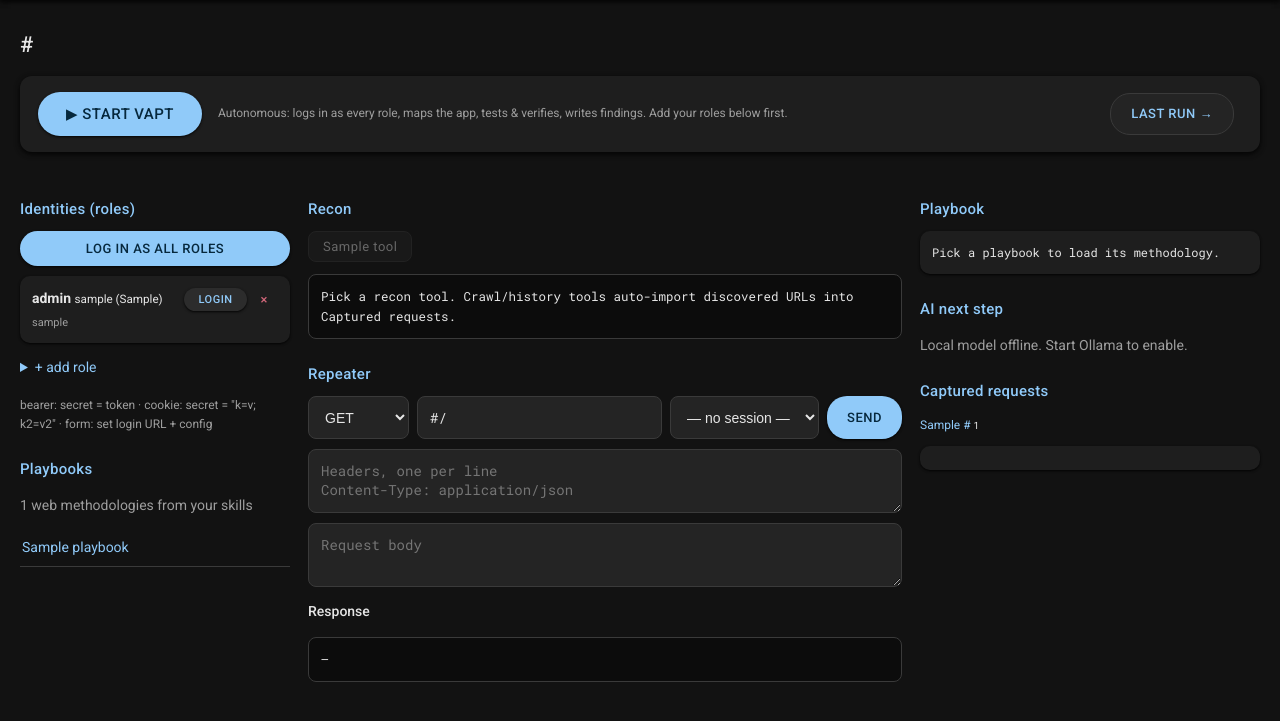
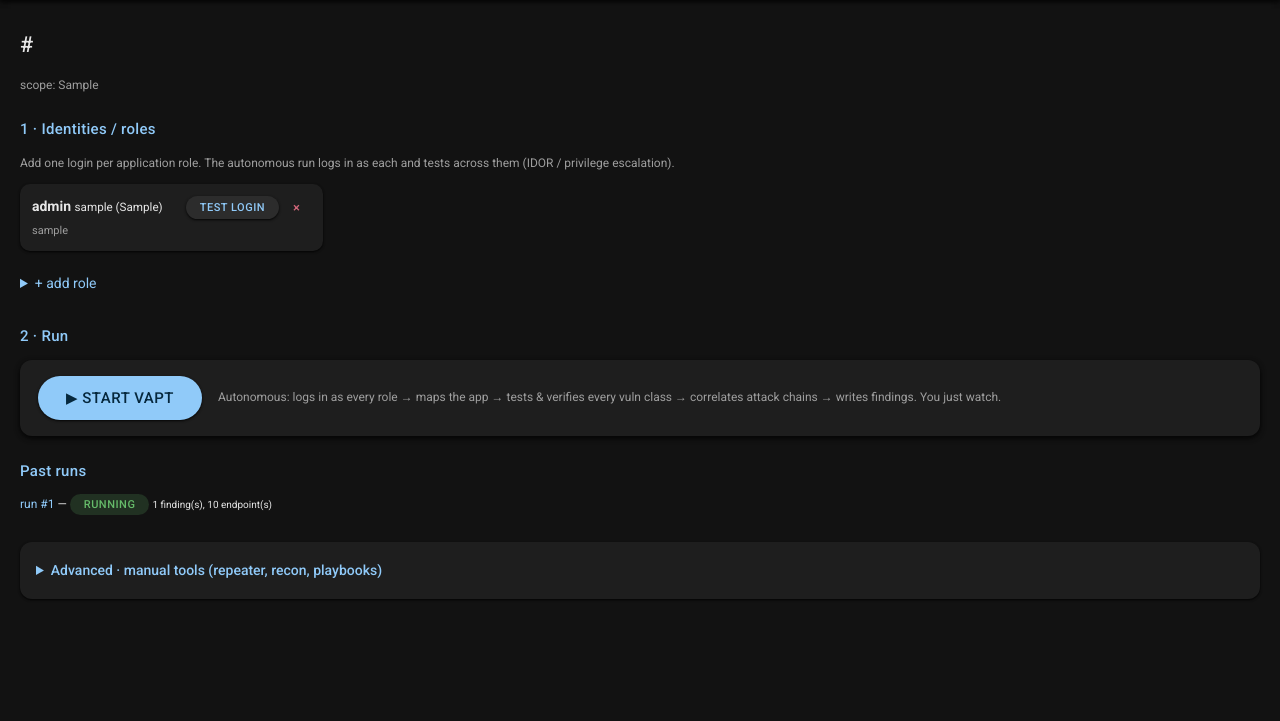
Before and after one commit to FindYourBugs/vaptbench, a Flask app: template templates/workbench.html in a window 1280 px wide. Shown: the part 56-777 px from the top of the page. Run offline with Flask 3, Linux system fonts and the light colour scheme; tables that the repository leaves empty hold one stand-in row (values such as "Sample post"); the template is opened without the code that fills it: values that come from a table or form of the project are taken from there, most other values are stand-ins (such as "Sample title", 1, 10 or a date in 2020).

Commit message:
UI: make autonomous flow primary; collapse manual tools
Target page now leads with (1) roles, (2) Start VAPT, and past runs.
Repeater, recon runners, playbooks, captured requests and the access
matrix move into a collapsed 'Advanced · manual tools' section so the
autonomous run is the main interaction, not the manual workbench.

Co-Authored-By: Claude Opus 4.8 <noreply@anthropic.com>

```diff
--- a/static/style.css
+++ b/static/style.css
@@ -144,5 +144,10 @@ td,th{border:1px solid var(--outline);padding:6px 10px;text-align:left}
 th{background:var(--surface-2);font-weight:500}
 
 details summary{cursor:pointer;color:var(--primary);padding:6px 0}
+.idents{display:grid;grid-template-columns:repeat(auto-fill,minmax(260px,1fr));gap:10px;margin-bottom:8px}
+.addrole{margin:6px 0 4px}
+.advanced{margin-top:28px;background:var(--surface);border-radius:var(--r);padding:8px 16px;box-shadow:var(--e1)}
+.advanced>summary{font-weight:500;padding:10px 0}
+.advanced h3{color:var(--primary);margin:16px 0 8px}
 
 @media(max-width:1100px){.cols3{grid-template-columns:1fr}.cols-run{grid-template-columns:1fr}.cols{grid-template-columns:1fr}}
--- a/templates/workbench.html
+++ b/templates/workbench.html
@@ -1,24 +1,14 @@
 {% extends "base.html" %}
-{% block title %}Workbench — {{ t.base_url }}{% endblock %}
+{% block title %}Target — {{ t.base_url }}{% endblock %}
 {% block body %}
 <div class="wrap wide" data-tid="{{ t.id }}">
   <h1>{{ t.base_url }}</h1>
+  <p class="muted small">scope: {{ t.scope_rules.splitlines()|join(' · ') or '(none set)' }}</p>
 
-  <div class="startbar">
-    <form method="post" action="{{ url_for('web_workbench.start_vapt', tid=t.id) }}">
-      <button class="start">▶ Start VAPT</button>
-    </form>
-    <span class="startnote">Autonomous: logs in as every role, maps the app, tests &amp; verifies, writes findings. Add your roles below first.</span>
-    {% if t.runs %}
-      <a class="btn" href="{{ url_for('web_workbench.run_view', rid=t.runs[-1].id) }}">last run →</a>
-    {% endif %}
-  </div>
-
-  <div class="cols3">
-    <!-- LEFT: roles + playbooks -->
-    <aside>
-      <h2>Identities (roles)</h2>
-      {% if t.identities %}<button id="loginall" class="full">Log in as all roles</button>{% endif %}
+  <!-- STEP 1: roles -->
+  <h2>1 · Identities / roles</h2>
+  <p class="muted small">Add one login per application role. The autonomous run logs in as each and tests across them (IDOR / privilege escalation).</p>
+  <div class="idents">
     {% for i in t.identities %}
       <div class="ident">
         <div>
@@ -26,57 +16,79 @@
           <div class="lstat" id="lstat-{{ i.id }}">{{ i.login_status or 'not logged in' }}</div>
         </div>
         <div class="identbtns">
-            <button class="mini login-one" data-iid="{{ i.id }}">login</button>
+          <button class="mini login-one" data-iid="{{ i.id }}">test login</button>
           <form method="post" action="{{ url_for('engagements.delete_identity', iid=i.id) }}" class="inline">
             <button class="x">×</button>
           </form>
         </div>
       </div>
-      {% else %}<p class="muted">Add at least one role.</p>{% endfor %}
+    {% else %}<p class="muted">No roles yet — add at least one below (or run unauthenticated).</p>{% endfor %}
+  </div>
 
-      <details>
+  <details class="addrole">
     <summary>+ add role</summary>
     <form method="post" action="{{ url_for('engagements.new_identity', tid=t.id) }}" class="box">
       <input name="role" placeholder="role (admin, userA...)" required>
       <input name="username" placeholder="username / email">
-          <input name="secret" placeholder="password / token">
+      <input name="secret" placeholder="password / token / cookie string">
       <select name="auth_type">
         <option value="form">form login</option>
         <option value="bearer">bearer token</option>
         <option value="basic">basic</option>
         <option value="cookie">cookie</option>
       </select>
-          <input name="login_url" placeholder="login URL (for form)">
+      <input name="login_url" placeholder="login URL (for form login)">
       <textarea name="login_config" placeholder='form-login config (JSON, optional)&#10;{"username_field":"email","password_field":"password","csrf_field":"_token","success_contains":"Logout"}'></textarea>
       <button>Add role</button>
     </form>
+    <p class="muted small">bearer: secret = token · cookie: secret = "k=v; k2=v2" · form: set login URL + config</p>
   </details>
-      <p class="muted small">bearer: secret = token · cookie: secret = "k=v; k2=v2" · form: set login URL + config</p>
 
-      <h2>Playbooks</h2>
-      <p class="muted">{{ playbooks|length }} web methodologies from your skills</p>
+  <!-- STEP 2: run it -->
+  <h2>2 · Run</h2>
+  <div class="startbar">
+    <form method="post" action="{{ url_for('web_workbench.start_vapt', tid=t.id) }}">
+      <button class="start">▶ Start VAPT</button>
+    </form>
+    <span class="startnote">Autonomous: logs in as every role → maps the app → tests &amp; verifies every vuln class → correlates attack chains → writes findings. You just watch.</span>
+  </div>
+
+  {% if t.runs %}
+    <h2>Past runs</h2>
+    <ul class="reqs">
+      {% for r in t.runs|reverse %}
+        <li><a href="{{ url_for('web_workbench.run_view', rid=r.id) }}">run #{{ r.id }}</a>
+            — <span class="pill {{ r.status }}">{{ r.status }}</span>
+            <small>{{ r.findings_count }} finding(s), {{ r.endpoints_tested }} endpoint(s)</small></li>
+      {% endfor %}
+    </ul>
+  {% endif %}
+
+  <!-- OPTIONAL: manual tools, collapsed -->
+  <details class="advanced">
+    <summary>Advanced · manual tools (repeater, recon, playbooks)</summary>
+    <div class="cols3">
+      <aside>
+        <h3>Playbooks</h3>
+        <p class="muted small">{{ playbooks|length }} web methodologies from your skills</p>
         <ul class="pb">
           {% for p in playbooks %}
             <li><a href="#" class="pb-open" data-slug="{{ p.slug }}" title="{{ p.description }}">{{ p.name }}</a></li>
           {% endfor %}
         </ul>
-    </aside>
-
-    <!-- MIDDLE: recon + repeater -->
-    <section>
-      <h2>Recon</h2>
+        <h3>Recon tools</h3>
         <div class="tools">
           {% for tool in tools %}
             <button class="tool-run {{ 'off' if not tool.installed else '' }}"
                     data-tool="{{ tool.name }}" {{ 'disabled' if not tool.installed }}
-                  title="{{ tool.note }}{{ ' — NOT INSTALLED' if not tool.installed }}">
-            {{ tool.name }}
-          </button>
+                    title="{{ tool.note }}{{ ' — NOT INSTALLED' if not tool.installed }}">{{ tool.name }}</button>
           {% endfor %}
         </div>
-      <pre id="recon-out" class="resp">Pick a recon tool. Crawl/history tools auto-import discovered URLs into Captured requests.</pre>
+        <pre id="recon-out" class="resp">Recon output appears here.</pre>
+      </aside>
 
-      <h2>Repeater</h2>
+      <section>
+        <h3>Repeater</h3>
         <div class="rep">
           <div class="repline">
             <select id="method"><option>GET</option><option>POST</option><option>PUT</option><option>DELETE</option><option>PATCH</option></select>
@@ -94,20 +106,17 @@
         <pre id="resp" class="resp">—</pre>
       </section>
 
-    <!-- RIGHT: playbook panel + AI + access matrix -->
       <aside>
-      <h2>Playbook</h2>
+        <h3>Playbook</h3>
         <div id="pbpanel" class="panel">Pick a playbook to load its methodology.</div>
-
-      <h2>AI next step</h2>
+        <h3>AI next step</h3>
         {% if ai_ok %}
-        <button id="aibtn">Suggest next manual step</button>
+          <button id="aibtn">Suggest next step</button>
           <div id="aiout" class="panel"></div>
         {% else %}
-        <p class="muted">Local model offline. Start Ollama to enable.</p>
+          <p class="muted small">Local model offline.</p>
         {% endif %}
-
-      <h2>Captured requests</h2>
+        <h3>Captured requests</h3>
         <ul class="reqs">
           {% for r in reqs %}
             <li><a href="#" class="matrix-open" data-rid="{{ r.id }}">{{ r.method }} {{ r.url[:40] }}</a>
@@ -117,5 +126,7 @@
         <div id="matrix" class="panel"></div>
       </aside>
     </div>
+  </details>
 </div>
 {% endblock %}
+{% block scripts %}{% endblock %}
```
Lines whose indentation alone changed are shown as unchanged.
